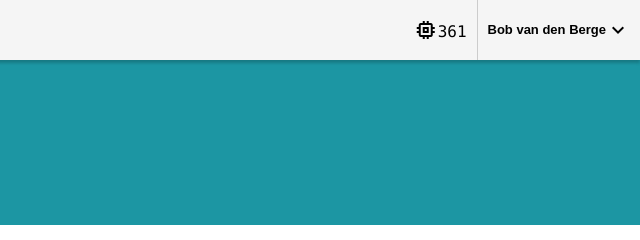
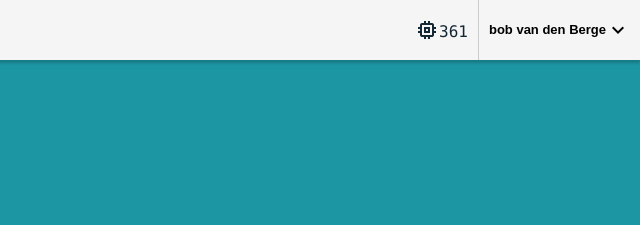
Before and after one commit to Amber-Robbine/Gehacked-fa05cbd8, a plain HTML site: page index.html in a window 1280 px wide. Shown: the top 240 px of the page, 640-1280 px from the left. Drawn offline with Linux system fonts and the light colour scheme.

Commit message:
Uitwerking van de exercise

```diff
--- a/index.html
+++ b/index.html
@@ -21,7 +21,7 @@
                 </div>
                 <div class="dropdown">
                     <a href="#" class="info">
-                        <span class="infnm">Bob van den Berge</span>
+                        <span class="infnm">bob van den Berge</span>
                         <i class="material-icons" id="arrow">keyboard_arrow_down</i>
                     </a>
                     <div class="dropdownlst">
--- a/style.css
+++ b/style.css
@@ -41,7 +41,7 @@ header{
     display: flex;
     align-self: center;
     padding: 10px;
-    color:#000;
+
 }
 .info{
     display: flex;
```
